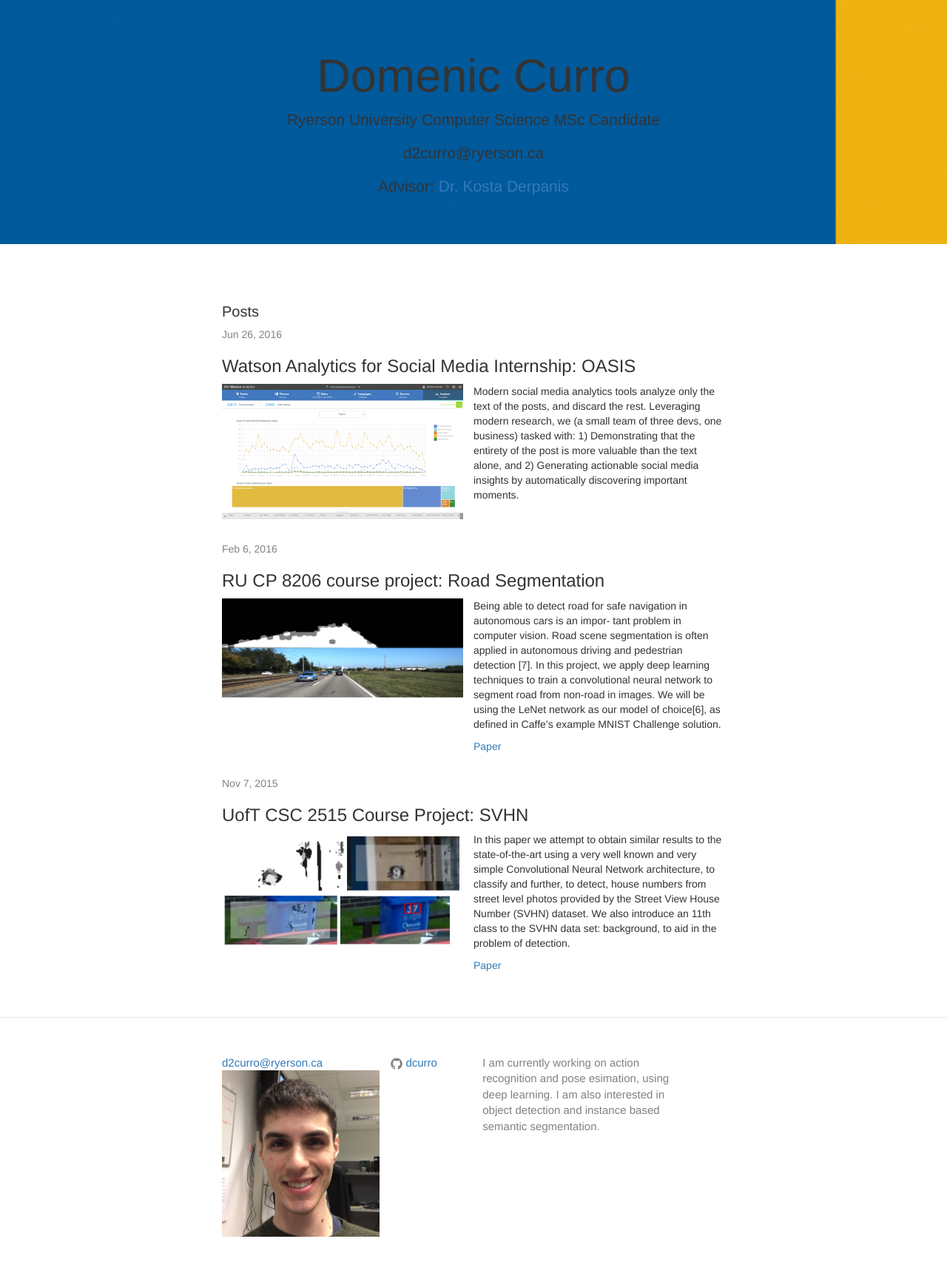
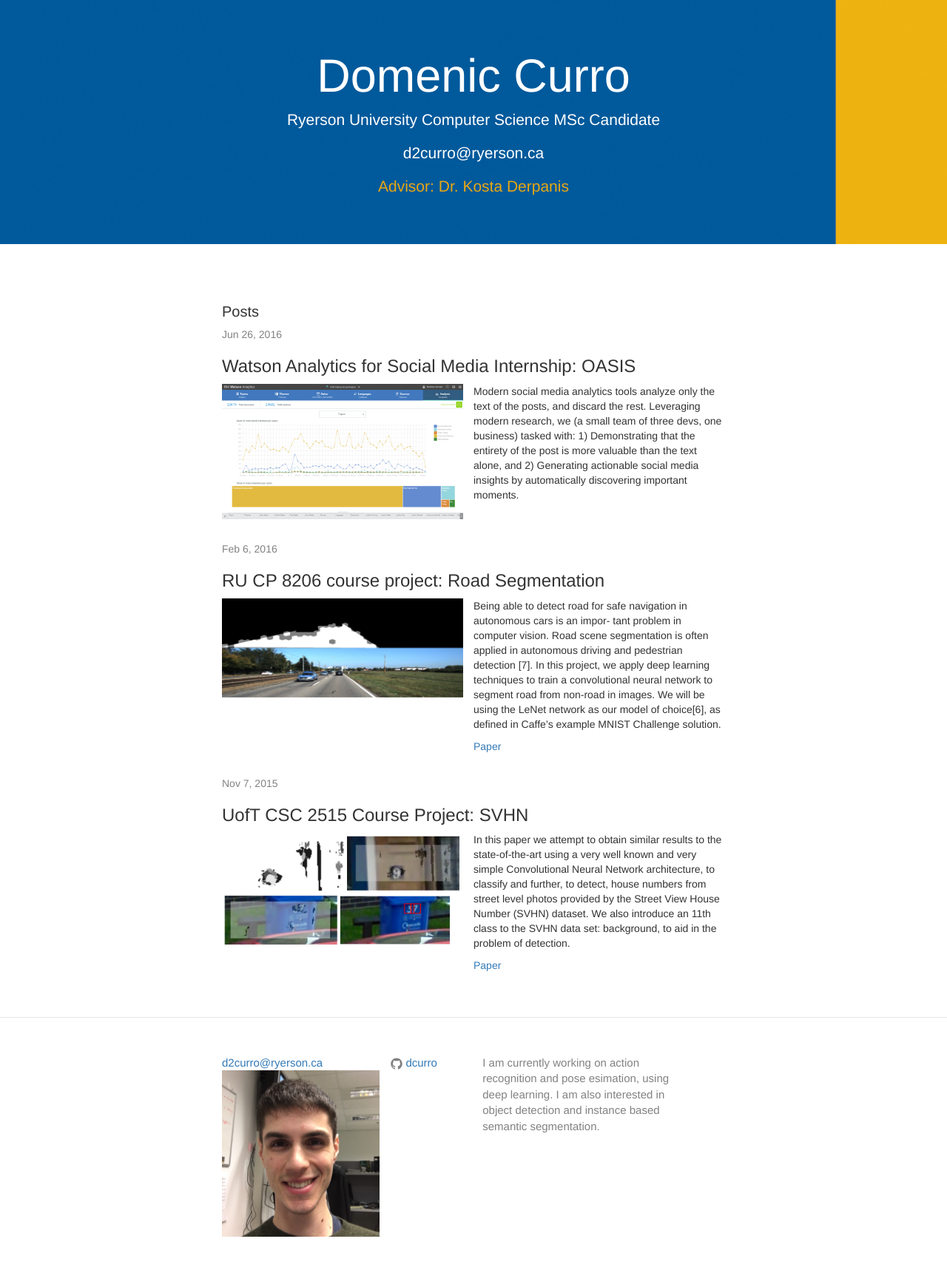
Before and after one commit to DCurro/dcurro.github.io, a Jekyll site: the page built from index.html, in a window 1280 px wide. Shown: the whole page at 74% size. Built offline with Jekyll 4.4.1, drawn with Linux system fonts in a browser that asks for light colours.

Commit message:
New header

```diff
--- a/_includes/header.html
+++ b/_includes/header.html
@@ -7,8 +7,8 @@
 </header>
 
 <div class="jumbotron text-center" style="background-image:url(https://raw.githubusercontent.com/DCurro/dcurro.github.io/master/_assets/ru.jpg);background-size: cover; background-position: center;">
-    <h1>Domenic Curro</h1>
-    <p>Ryerson University Computer Science MSc Candidate</p>
-    <p>d2curro@ryerson.ca</p>
-    <p>Advisor: <a href="http://scs.ryerson.ca/~kosta/">Dr. Kosta Derpanis</a><p>
+    <h1 style="color:white;">Domenic Curro</h1>
+    <p style="color:white;">Ryerson University Computer Science MSc Candidate</p>
+    <p style="color:white;">d2curro@ryerson.ca</p>
+    <p style="color:rgb(233,167,17);">Advisor: <a style="color:rgb(233,167,17);" href="http://scs.ryerson.ca/~kosta/">Dr. Kosta Derpanis</a><p>
 </div>
```
